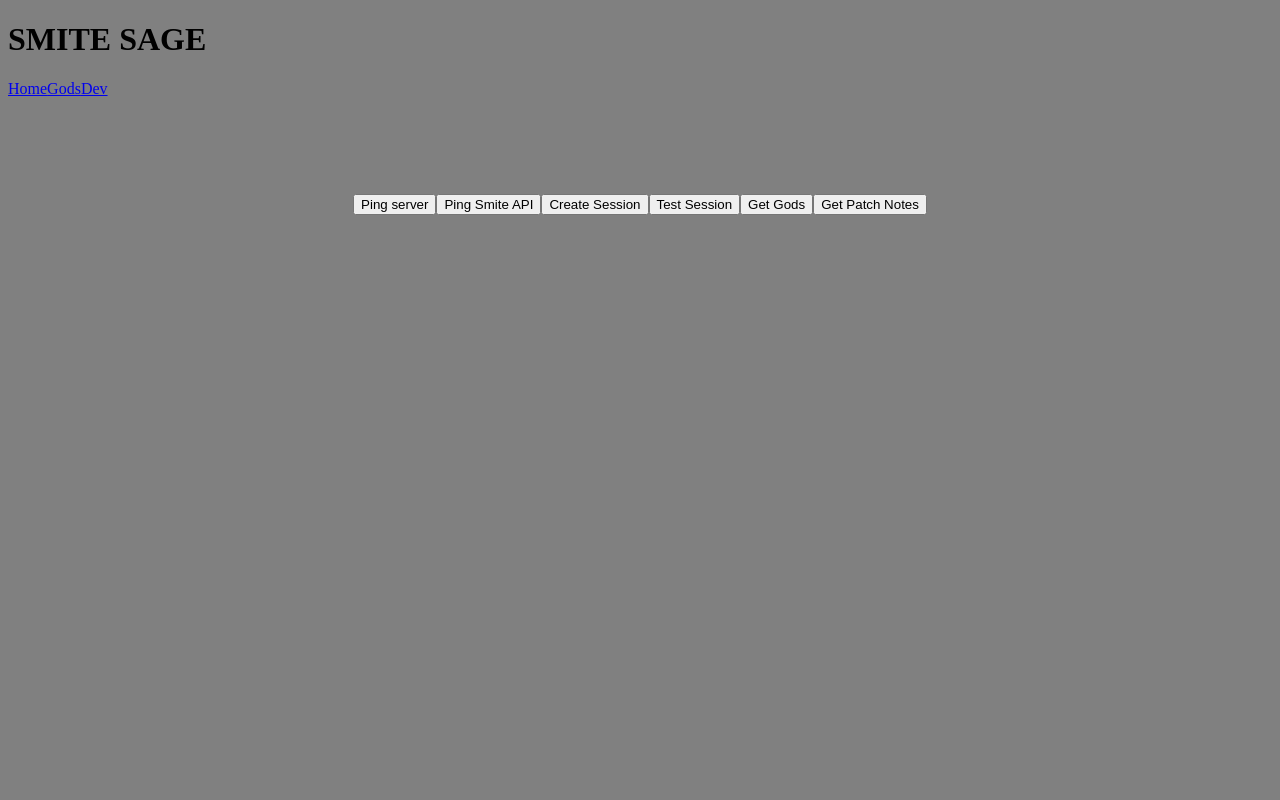
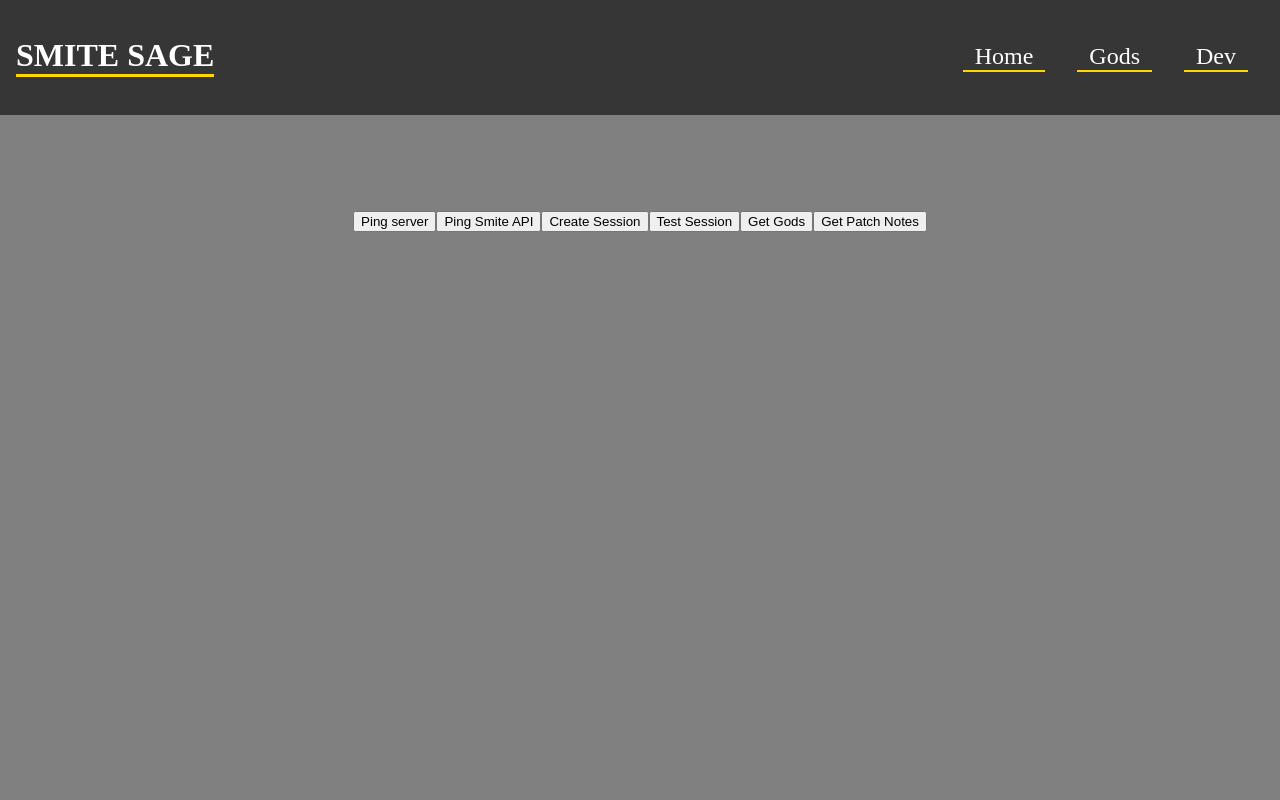
Before and after one commit to Blistighast/smite-sage-frontend, a Next.js app: page / in a window 1280 px wide. Shown: the top 800 px of the page. Built offline with nearby package versions, Linux system fonts and the light colour scheme.

Commit message:
added css for header and changed most colors to root variables for easier management

```diff
--- a/components/GodCard.tsx
+++ b/components/GodCard.tsx
@@ -2,7 +2,6 @@
 import styles from "@/styles/card.module.scss";
 import Link from "next/link";
 import SVG from "./lowerFrame.svg";
-import { ReactSVG } from "react-svg";
 
 interface LayoutProps {
   god: {
--- a/components/Header.tsx
+++ b/components/Header.tsx
@@ -1,11 +1,11 @@
 import Logo from "./Logo";
 import Nav from "./Nav";
 
-interface HeaderProps {}
+import styles from "@/styles/navbar.module.scss";
 
-const Header: React.FC<HeaderProps> = () => {
+const Header: React.FC = () => {
   return (
-    <div>
+    <div className={styles.headerContainer}>
       <Logo />
       <Nav />
     </div>
--- a/components/Logo.tsx
+++ b/components/Logo.tsx
@@ -1,10 +1,11 @@
-interface LogoProps {}
+import styles from "@/styles/navbar.module.scss";
+import Link from "next/link";
 
-const Logo = () => {
+const Logo: React.FC = () => {
   return (
-    <div>
-      <h1>SMITE SAGE</h1>
-    </div>
+    <Link href="/" className={styles.logoContainer}>
+      <h1 className={styles.logo}>SMITE SAGE</h1>
+    </Link>
   );
 };
 
--- a/components/Nav.tsx
+++ b/components/Nav.tsx
@@ -1,10 +1,12 @@
 import Link from "next/link";
+
+import styles from "@/styles/navbar.module.scss";
 
 interface NavProps {}
 
 const Nav: React.FC<NavProps> = () => {
   return (
-    <div>
+    <div className={styles.navContainer}>
       <Link href="/">Home</Link>
       <Link href="/gods">Gods</Link>
       {/* remove dev page later */}
--- a/styles/globals.css
+++ b/styles/globals.css
@@ -1,5 +1,21 @@
 :root {
-  background-color: gray;
+  --primary-color: gold;
+  --secondary-color: gray;
+  --tertiary-color: black;
+  /* --quaternary-color: blue; */
+
+  --font-primary: black;
+  --font-secondary: white;
+
+  --font-mono: ui-monospace, Menlo, Monaco, "Cascadia Mono", "Segoe UI Mono",
+    "Roboto Mono", "Oxygen Mono", "Ubuntu Monospace", "Source Code Pro",
+    "Fira Mono", "Droid Sans Mono", "Courier New", monospace;
+
+  background-color: var(--secondary-color);
+}
+
+body {
+  margin: 0;
 }
 /* :root {
   --max-width: 1100px;
--- a/styles/godPage.module.scss
+++ b/styles/godPage.module.scss
@@ -4,16 +4,16 @@
 
 .overviewContainer {
   display: grid;
-  border: 2px solid gold;
+  border: 2px solid var(--primary-color);
   grid-template-columns: 1fr 1fr;
 }
 
 .abilitiesContainer {
   display: flex;
-  border: 2px solid gold;
+  border: 2px solid var(--primary-color);
 }
 
 .ability {
   padding: 1em;
-  border: 1px solid blue;
+  border: 1px solid var(--tertiary-color);
 }
--- /dev/null
+++ b/styles/navbar.module.scss
@@ -0,0 +1,32 @@
+.headerContainer {
+  display: flex;
+  justify-content: space-between;
+  background-color: rgb(54, 54, 54);
+  padding: 1em;
+  color: var(--font-secondary);
+}
+
+.logoContainer {
+  text-decoration: none;
+}
+
+.logo {
+  border-bottom: 3px solid var(--primary-color);
+  color: var(--font-secondary);
+}
+
+.navContainer {
+  display: flex;
+  gap: 2em;
+  padding-right: 1em;
+}
+
+.navContainer a {
+  color: var(--font-secondary);
+  font-size: 1.5em;
+  margin: auto;
+  padding: 0 0.5em 0 0.5em;
+  // border-bottom: 2px solid var(--primary-color);
+  border-bottom: 2px solid var(--primary-color);
+  text-decoration: none;
+}
```
Also changed, not shown: components/GodPage.js (+1 -34 lines), styles/card.module.scss (+5 -4 lines).
